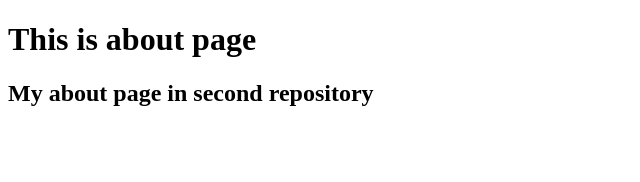
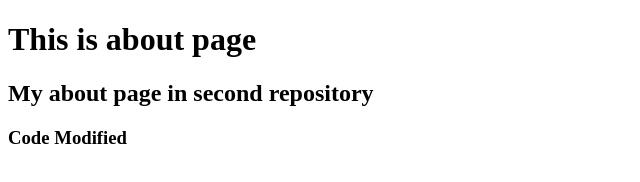
Before and after one commit to rajeshwarikalhapure/Sample, a plain HTML site: page about.html in a window 1280 px wide. Shown: the whole page, without its empty margins (0-640 px from the left). Drawn offline with Linux system fonts and the light colour scheme.

Commit message:
code added to about page

```diff
--- a/about.html
+++ b/about.html
@@ -6,5 +6,6 @@
 <body>
     <h1>This is about page</h1>
     <h2>My about page in second repository</h2>
+    <h3>Code Modified<h3>
 </body>
 </html>
```
